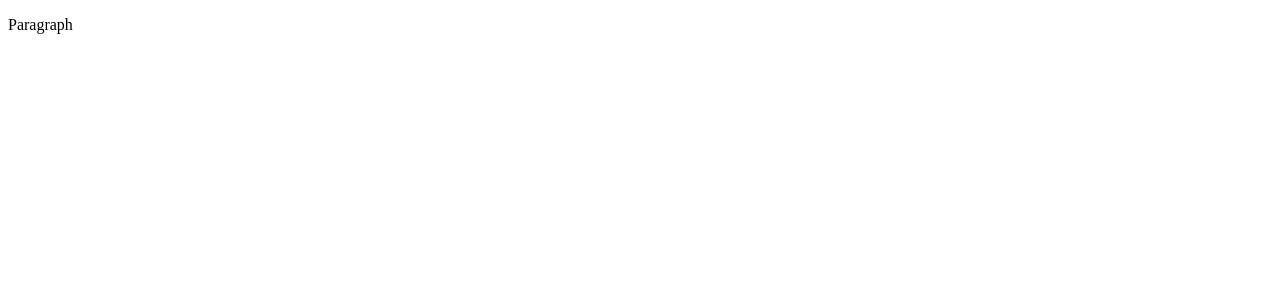
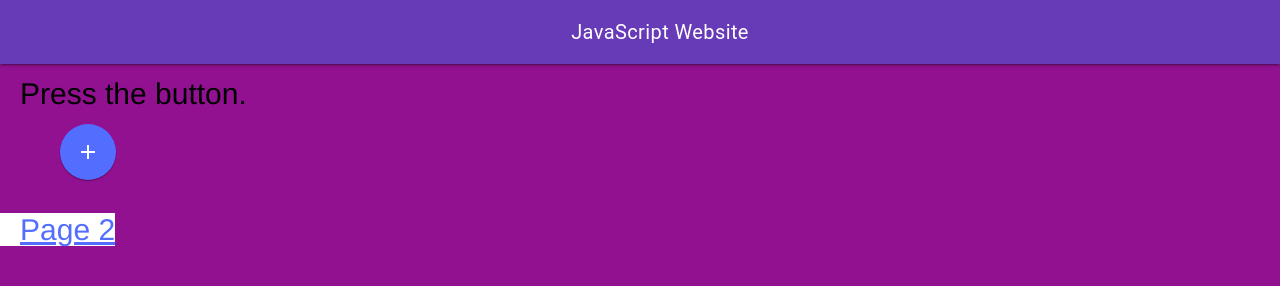
Before and after one commit to MTHS-ICS2O-2-2022/ICS2O-Unit-1-07-Jaden-Plugowsky, a website: page index.html in a window 1280 px wide. Drawn offline with nearby package versions, Linux system fonts and the light colour scheme.

Commit message:
final website

```diff
--- a/css/style.css
+++ b/css/style.css
@@ -1,4 +1,40 @@
-/* Created by: Mr. Coxall
-* Created on: Sep 2020
+/* Created by: Jaden Plugowsky
+* Created on: March 2023
 * This file contains the CSS for index.html
 */
+
+/* Due to error in MDL : https://github.com/google/material-design-lite/issues/5281
+*/
+.mdl-ripple {
+  background: #000;
+  opacity: 0.001;
+}
+
+body {
+  background-color: rgba(145 17 145 / 43.8);
+}
+
+a {
+  font-size: 30px;
+  background-color: white;
+  padding-left: 20px;
+}
+
+.mdl-content {
+  margin-left: 20px;
+  margin-right: 20px;
+  font-size: 30px;
+  color: black;
+}
+
+.mdl-layout__header-row {
+  justify-content: center;
+}
+
+.mdl-layout-title {
+  color: white;
+}
+
+#buttonOne {
+  margin-left: 60px;
+}
--- /dev/null
+++ b/css/style2.css
@@ -0,0 +1,29 @@
+/* Created by: Jaden Plugowsky
+* Created on: March 2023
+* This file contains the CSS for index2.html
+*/
+
+/* Due to error in MDL : https://github.com/google/material-design-lite/issues/5281
+*/
+.mdl-ripple {
+  background: #000;
+  opacity: 0.001;
+}
+
+a {
+  display: block;
+  margin-left: 50.1%;
+  margin-top: 50px;
+}
+
+.mdl-layout__header-row {
+  justify-content: center;
+}
+
+#buttonTwo {
+  margin-left: 46.8%;
+}
+
+#buttonThree {
+  margin-left: 45.1%;
+}
--- a/index.html
+++ b/index.html
@@ -1,10 +1,46 @@
 <!DOCTYPE html>
 <html>
   <head>
-    <title>Title</title>
+    <meta charset="utf-8" />
+    <meta name="description" content="My first website with JavaScript" />
+    <meta name="keywords" content="mths, ics2o" />
+    <meta name="author" content="Jaden Plugowsky" />
+    <meta name="viewport" content="width=device-width, initial-scale=1.0" />
+    <link rel="stylesheet" href="./css/style.css" />
+    <link rel="stylesheet" href="https://fonts.googleapis.com/icon?family=Material+Icons" />
+    <link rel="stylesheet" href="https://code.getmdl.io/1.3.0/material.deep_purple-indigo.min.css" />
+    <link rel="apple-touch-icon" sizes="180x180" href="/apple-touch-icon.png">
+    <link rel="icon" type="image/png" sizes="32x32" href="/favicon-32x32.png">
+    <link rel="icon" type="image/png" sizes="16x16" href="/favicon-16x16.png">
+    <link rel="manifest" href="/site.webmanifest">
+    <title>JavaScript Website</title>
   </head>
   <body>
-    <p>Paragraph</p>
-    <script>alert('alert')</script>
+    <script defer src="https://code.getmdl.io/1.3.0/material.min.js"></script>
+    <script>
+      function buttonOneClicked() {
+        alert('Hello, World!')
+      }
+    </script>
+    <div class="mdl-layout mdl-js-layout mdl-layout--fixed-header">
+      <header class="mdl-layout__header">
+        <div class="mdl-layout__header-row">
+          <span class="mdl-layout-title">JavaScript Website</span>
+        </div>
+      </header>
+      <main class="mdl-layout__content">
+        <br>
+        <div class="mdl-content">Press the button.</div>
+        <br>
+        <!-- Colored FAB button with ripple -->
+        <button class="mdl-button mdl-js-button mdl-button--fab mdl-js-ripple-effect mdl-button--colored" id="buttonOne" onclick="buttonOneClicked()">
+          <i class="material-icons">add</i>
+        </button>
+        <br>
+        <br>
+        <br>
+        <a href="./index2.html">Page 2</a>
+      </main>
+    </div>
   </body>
 </html>
--- /dev/null
+++ b/package.json
@@ -0,0 +1,6 @@
+{
+  "devDependencies": {
+    "stylelint": "^15.2.0",
+    "stylelint-config-standard": "^30.0.1"
+  }
+}
```
Also changed, not shown: index2.html (added, +52 -0 lines), android-chrome-192x192.png (added), android-chrome-512x512.png (added), apple-touch-icon.png (added), favicon-16x16.png (added), favicon-32x32.png (added), favicon.ico (added), site.webmanifest (added), 1 other file.
